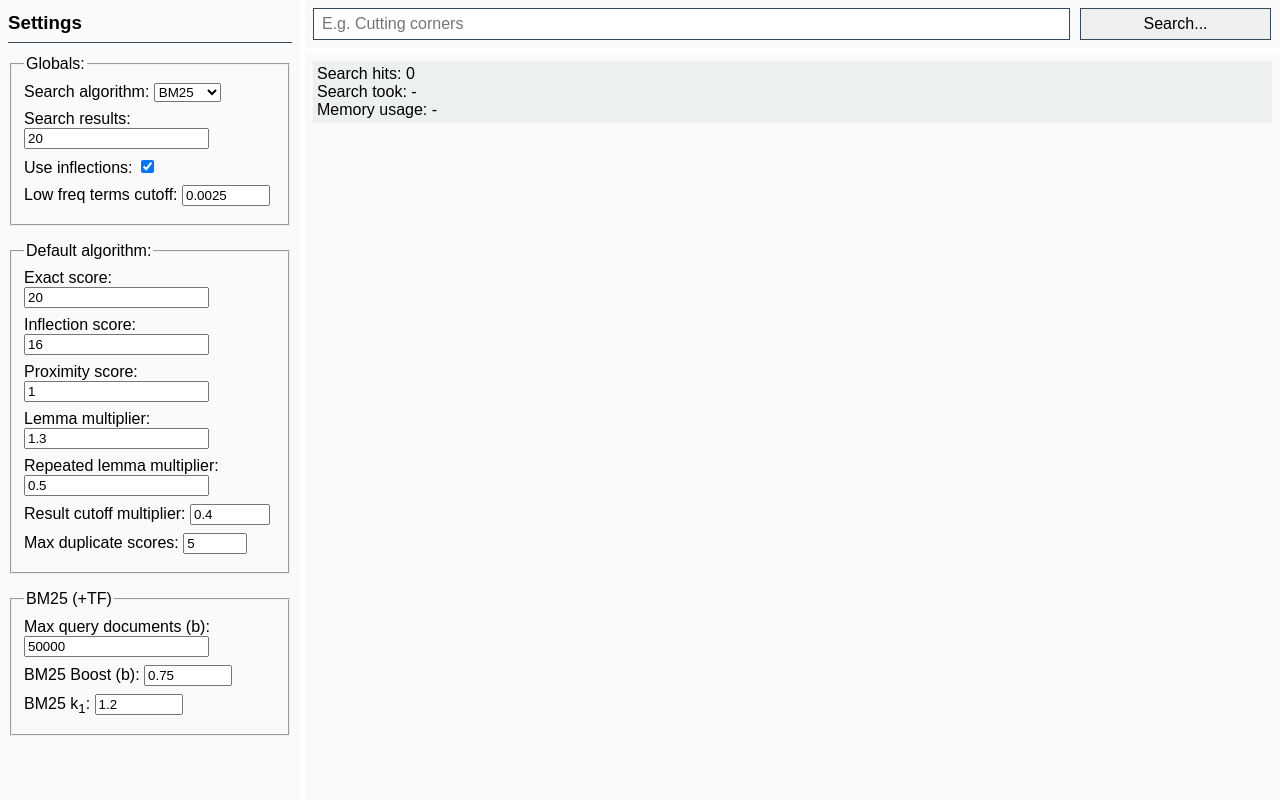
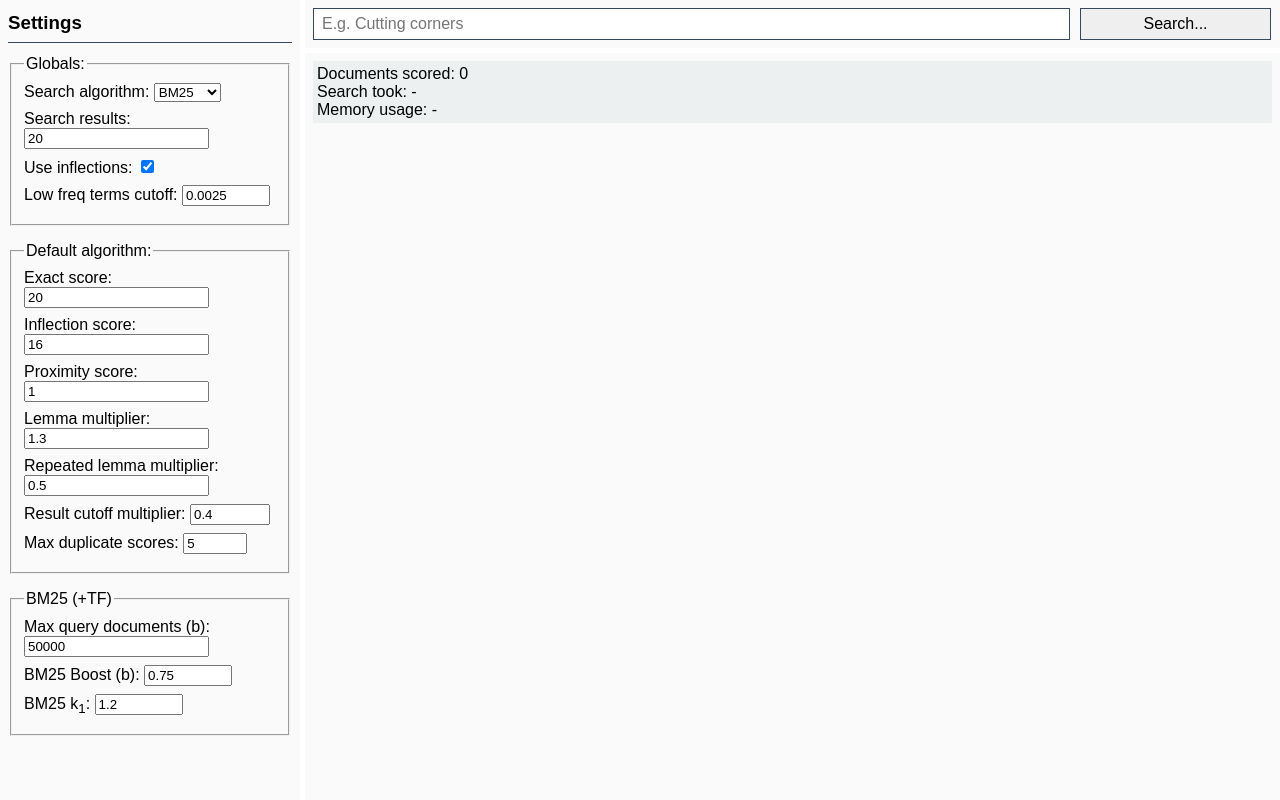
Before and after one commit to rasmus0201/search, a PHP site: page /index.php in a window 1280 px wide. Run offline with PHP 8.4, Linux system fonts and the light colour scheme; data that the repository does not hold is empty; some libraries are stand-ins or nearby versions.

Commit message:
update name

```diff
--- a/public/search.php
+++ b/public/search.php
@@ -91,7 +91,7 @@
                 <div class="grid__item search-results">
                     <div class="message">
                         <p>
-                            <span>Search hits: {{ result.total_hits }}</span>
+                            <span>Documents scored: {{ result.total_hits }}</span>
                             <br>
                             <span>Search took: {{ result.stats.formatted.execution_time }}</span>
                             <br>
```
